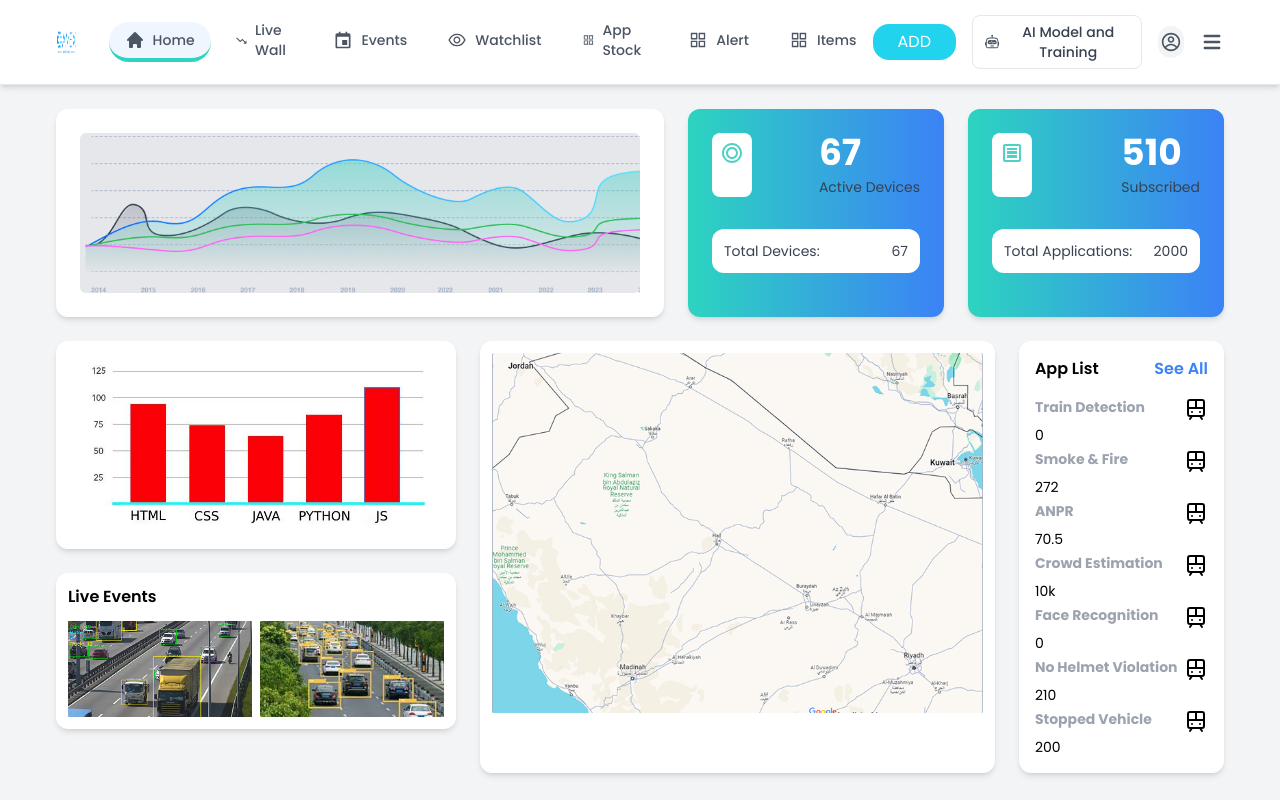
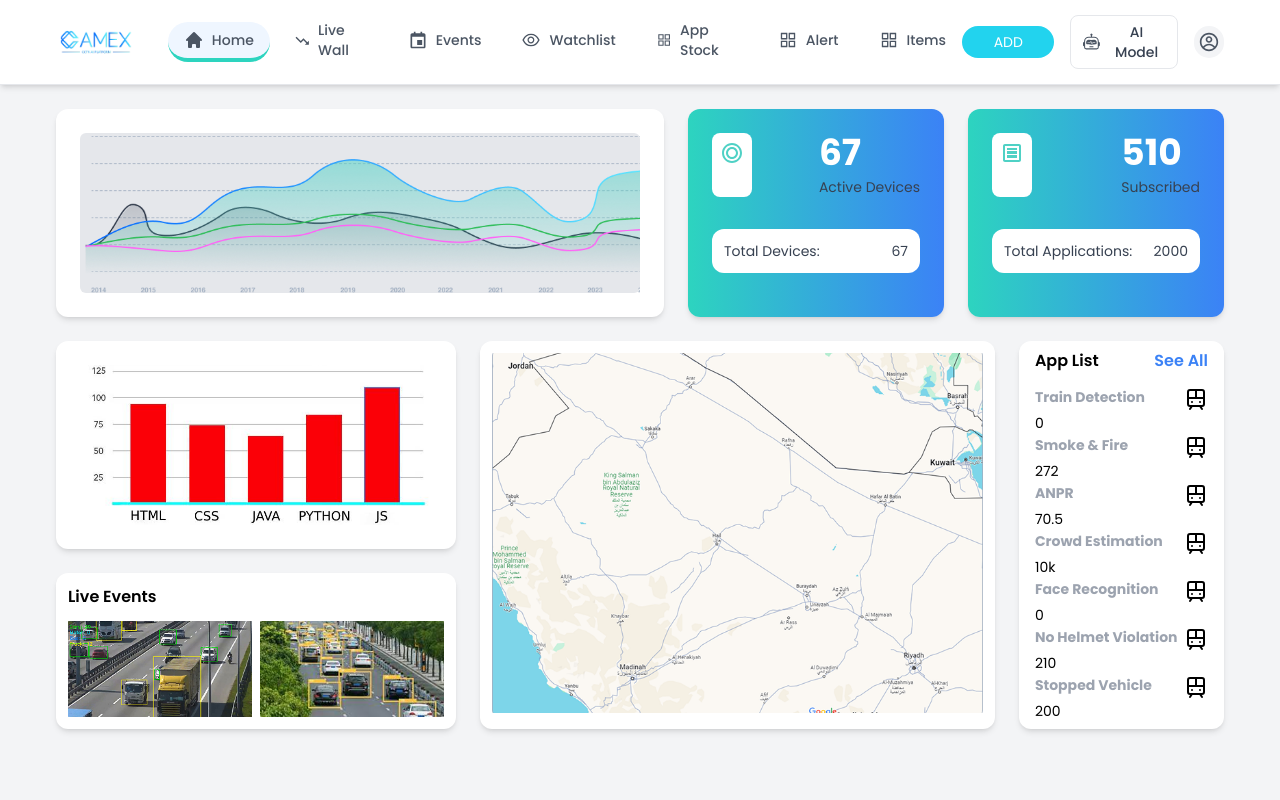
Before and after one commit to Yashaswale/Amex, a React (Create React App) app: page /home in a window 1280 px wide. Built offline with nearby package versions, Linux system fonts and the light colour scheme.

Commit message:
fixed navbar

```diff
--- a/src/components/navbar.jsx
+++ b/src/components/navbar.jsx
@@ -1,4 +1,4 @@
-import React, { useState } from 'react';
+import React, { useState, useEffect } from 'react';
 import { Link, useLocation } from 'react-router-dom';
 import { HiHome, HiMenu, HiX } from 'react-icons/hi';
 import { BiTrendingDown, BiCalendarEvent } from 'react-icons/bi';
@@ -10,12 +10,12 @@ const NavItem = ({ icon: Icon, text, active, to, closeMenu }) => (
   <Link
     to={to}
     onClick={closeMenu}
-    className={`flex items-center gap-2 px-4 py-2 rounded-full transition-all border-b-4 ${
+    className={`flex items-center gap-2 px-4 py-2 rounded-full transition-all border-b-4 w-full text-center justify-center lg:w-auto lg:text-left ${
       active ? 'border-teal-400 bg-blue-50' : 'border-transparent hover:bg-gray-50'
     } text-gray-600`}
   >
     <Icon className="text-xl" />
-    <span className="text-sm font-medium">{text}</span>
+    <span className="text-sm font-medium hidden lg:inline">{text}</span>
   </Link>
 );
 
@@ -23,75 +23,117 @@ const Navbar = () => {
   const location = useLocation();
   const currentPath = location.pathname;
   const [menuOpen, setMenuOpen] = useState(false);
+  const [isMobile, setIsMobile] = useState(window.innerWidth <= 1110);
+
+  // Handle responsive design based on screen width
+  useEffect(() => {
+    const handleResize = () => {
+      setIsMobile(window.innerWidth <= 1110);
+      if (window.innerWidth > 1110) {
+        setMenuOpen(false);
+      }
+    };
+
+    window.addEventListener('resize', handleResize);
+    return () => window.removeEventListener('resize', handleResize);
+  }, []);
+
+  // Prevent body scroll when mobile menu is open
+  useEffect(() => {
+    if (menuOpen) {
+      document.body.style.overflow = 'hidden';
+    } else {
+      document.body.style.overflow = 'unset';
+    }
+  }, [menuOpen]);
+
+  const navItems = [
+    { icon: HiHome, text: "Home", path: "/home" },
+    { icon: BiTrendingDown, text: "Live Wall", path: "/livewall" },
+    { icon: BiCalendarEvent, text: "Events", path: "/events" },
+    { icon: AiOutlineEye, text: "Watchlist", path: "/watchlist" },
+    { icon: AiOutlineAppstore, text: "App Stock", path: "/app-stock" },
+    { icon: AiOutlineAppstore, text: "Alert", path: "/alert" },
+    { icon: AiOutlineAppstore, text: "Items", path: "/items" }
+  ];
+
+  const renderNavItems = (mobile = false) => (
+    navItems.map((item, index) => (
+      <NavItem
+        key={index}
+        icon={item.icon}
+        text={item.text}
+        active={currentPath === item.path}
+        to={item.path}
+        closeMenu={() => setMenuOpen(false)}
+      />
+    ))
+  );
 
   return (
-    <nav className="flex items-center justify-between px-6 sm:px-14 py-3 bg-white border-b shadow-md">
+    <nav className="relative top-0 left-0 w-full z-50 flex items-center justify-between px-4 lg:px-14 py-3 bg-white border-b shadow-md">
       {/* Left Section */}
-      <div className="flex items-center gap-6 sm:gap-8">
+      <div className="flex items-center gap-4 lg:gap-8">
         {/* Logo */}
         <Link to="/home" className="flex items-center gap-1">
-          <img src="/logo.png" alt="AMEX" className="h-8" />
+          <img src="/logo.png" alt="AMEX" className="h-6 lg:h-8" />
         </Link>
 
         {/* Desktop Navigation */}
-        <div className="hidden sm:flex items-center gap-2">
-          <NavItem icon={HiHome} text="Home" active={currentPath === '/home'} to="/home" />
-          <NavItem icon={BiTrendingDown} text="Live Wall" active={currentPath === '/livewall'} to="/livewall" />
-          <NavItem icon={BiCalendarEvent} text="Events" active={currentPath === '/events'} to="/events" />
-          <NavItem icon={AiOutlineEye} text="Watchlist" active={currentPath === '/watchlist'} to="/watchlist" />
-          <NavItem icon={AiOutlineAppstore} text="App Stock" active={currentPath === '/app-stock'} to="/app-stock" />
-          <NavItem icon={AiOutlineAppstore} text="Alert" active={currentPath === '/alert'} to="/alert" />
-          <NavItem icon={AiOutlineAppstore} text="Items" active={currentPath === '/items'} to="/items" />
+        <div className="hidden lg:flex items-center gap-2">
+          {renderNavItems()}
         </div>
       </div>
 
       {/* Right Section */}
-      <div className="flex items-center gap-4">
+      <div className="flex items-center gap-2 lg:gap-4">
         {/* ADD Button */}
-        <button className="px-4 py-1.5 bg-cyan-400 text-white rounded-2xl hover:bg-cyan-500 transition w-24 hidden sm:block">
+        <button className="px-3 lg:px-4 py-1 lg:py-1.5 bg-cyan-400 text-white rounded-2xl hover:bg-cyan-500 transition w-16 lg:w-24 text-xs lg:text-sm">
           ADD
         </button>
 
         {/* AI Model and Training */}
-        <button className="hidden sm:flex items-center gap-2 px-3 py-1.5 border border-gray-200 rounded-lg hover:bg-gray-50">
-          <BsRobot className="text-lg text-gray-600" />
-          <span className="text-sm font-medium text-gray-700">AI Model and Training</span>
+        <button className="hidden lg:flex items-center gap-2 px-2 lg:px-3 py-1 lg:py-1.5 border border-gray-200 rounded-lg hover:bg-gray-50">
+          <BsRobot className="text-base lg:text-lg text-gray-600" />
+          <span className="text-xs lg:text-sm font-medium text-gray-700">AI Model</span>
         </button>
 
         {/* Profile */}
-        <button className="hidden sm:flex w-8 h-8 rounded-full bg-gray-100 items-center justify-center">
-          <CgProfile className="text-xl text-gray-600" />
+        <button className="hidden lg:flex w-6 h-6 lg:w-8 lg:h-8 rounded-full bg-gray-100 items-center justify-center">
+          <CgProfile className="text-base lg:text-xl text-gray-600" />
         </button>
 
         {/* Mobile Menu Toggle */}
-        <button onClick={() => setMenuOpen(!menuOpen)} className="2xl:hidden text-2xl text-gray-600">
+        <button
+          onClick={() => setMenuOpen(!menuOpen)}
+          className="lg:hidden text-2xl text-gray-600"
+        >
           {menuOpen ? <HiX /> : <HiMenu />}
         </button>
       </div>
 
       {/* Mobile Navigation Drawer */}
-      {menuOpen && (
-        <div className="absolute top-16 left-0 w-full bg-white shadow-lg flex flex-col items-center gap-3 py-4 sm:hidden">
-          <NavItem icon={HiHome} text="Home" active={currentPath === '/home'} to="/home" closeMenu={() => setMenuOpen(false)} />
-          <NavItem icon={BiTrendingDown} text="Live Wall" active={currentPath === '/livewall'} to="/livewall" closeMenu={() => setMenuOpen(false)} />
-          <NavItem icon={BiCalendarEvent} text="Events" active={currentPath === '/events'} to="/events" closeMenu={() => setMenuOpen(false)} />
-          <NavItem icon={AiOutlineEye} text="Watchlist" active={currentPath === '/watchlist'} to="/watchlist" closeMenu={() => setMenuOpen(false)} />
-          <NavItem icon={AiOutlineAppstore} text="App Stock" active={currentPath === '/app-stock'} to="/app-stock" closeMenu={() => setMenuOpen(false)} />
-          <NavItem icon={AiOutlineAppstore} text="Alert" active={currentPath === '/alert'} to="/alert" closeMenu={() => setMenuOpen(false)} />
-          <NavItem icon={AiOutlineAppstore} text="Items" active={currentPath === '/items'} to="/items" closeMenu={() => setMenuOpen(false)} />
+      {menuOpen && isMobile && (
+        <div
+          className="relative top-16 left-0 w-full h-[calc(100vh-4rem)] bg-white shadow-lg flex flex-col items-center gap-4 py-6 overflow-y-auto"
+          onClick={() => setMenuOpen(false)}
+        >
+          <div className="w-full px-4 flex flex-col items-center gap-4">
+            {renderNavItems(true)}
 
-          <button className="px-4 py-1.5 bg-cyan-400 text-white rounded-lg hover:bg-cyan-500 transition w-24">
+            <button className="px-4 py-1.5 bg-cyan-400 text-white rounded-lg hover:bg-cyan-500 transition w-full max-w-xs mt-4">
               ADD
             </button>
 
-          <button className="flex items-center gap-2 px-3 py-1.5 border border-gray-200 rounded-lg hover:bg-gray-50">
+            <button className="flex items-center gap-2 px-3 py-1.5 border border-gray-200 rounded-lg hover:bg-gray-50 w-full max-w-xs justify-center">
               <BsRobot className="text-lg text-gray-600" />
               <span className="text-sm font-medium text-gray-700">AI Model and Training</span>
             </button>
 
-          <button className="w-8 h-8 rounded-full bg-gray-100 flex items-center justify-center">
-            <CgProfile className="text-xl text-gray-600" />
+            <button className="w-10 h-10 rounded-full bg-gray-100 flex items-center justify-center mt-4">
+              <CgProfile className="text-2xl text-gray-600" />
             </button>
+          </div>
         </div>
       )}
     </nav>
--- a/src/components/toggeles/home.jsx
+++ b/src/components/toggeles/home.jsx
@@ -114,43 +114,43 @@ const Home = () => {
 
             {/* App List Section (20% of parent) */}
             <div className="w-[28.5%]">
-              <div className="bg-white p-4 rounded-xl shadow-md h-full hover:shadow-xl transition-shadow duration-300">
+              <div className="bg-white p-2 px-4 rounded-xl shadow-md h-full hover:shadow-xl transition-shadow duration-300">
                 <h3 className="font-semibold mb-3 flex justify-between">
                   <span>App List</span>
                   <span className="text-blue-500 cursor-pointer">See All</span>
                 </h3>
                 <ul className="text-sm">
-                  <li className="flex justify-between py-1">
+                  <li className="flex justify-between py-0.5">
                     <span className="font-bold text-gray-400">Train Detection</span>
                     <TramFront />
                   </li>
                   <span> 0 </span>
-                  <li className="flex justify-between py-1">
+                  <li className="flex justify-between py-0.5">
                     <span className="font-bold text-gray-400">Smoke & Fire</span>
                     <TramFront />
                   </li>
                   <span> 272 </span>
-                  <li className="flex justify-between py-1">
+                  <li className="flex justify-between py-0.5">
                     <span className="font-bold text-gray-400">ANPR</span>
                     <TramFront />
                   </li>
                   <span> 70.5 </span>
-                  <li className="flex justify-between py-1">
+                  <li className="flex justify-between py-0.5">
                     <span className="font-bold text-gray-400">Crowd Estimation</span>
                     <TramFront />
                   </li>
                   <span> 10k </span>
-                  <li className="flex justify-between py-1">
+                  <li className="flex justify-between py-0.5">
                     <span className="font-bold text-gray-400">Face Recognition</span>
                     <TramFront />
                   </li>
                   <span> 0 </span>
-                  <li className="flex justify-between py-1">
+                  <li className="flex justify-between py-0.5">
                     <span className="font-bold text-gray-400">No Helmet Violation</span>
                     <TramFront />
                   </li>
                   <span> 210 </span>
-                  <li className="flex justify-between py-1">
+                  <li className="flex justify-between py-0.5">
                     <span className="font-bold text-gray-400">Stopped Vehicle</span>
                     <TramFront />
                   </li>
--- a/src/components/toggeles/livewall.jsx
+++ b/src/components/toggeles/livewall.jsx
@@ -84,7 +84,7 @@ export default function FileExplorer() {
       <Navbar />
       <div className="flex flex-1 overflow-hidden">
 
-        <div className="w-64 overflow-y-auto p-2 px-4">
+        <div className="w-64 overflow-y-auto p-2 px-1">
           {/* Search Bar */}
           <div className="flex items-center bg-gray-100 px-4 py-2 rounded-full shadow-lg border border-gray-200 mb-6    ">
             <input
@@ -101,7 +101,7 @@ export default function FileExplorer() {
         <div className="flex-1 p-4 overflow-y-auto bg-gray-50">
           <div className="grid grid-cols-1 md:grid-cols-2 lg:grid-cols-3 gap-4">
             {images.map(image => (
-              <div key={image.id} className="bg-white rounded-md overflow-hidden shadow-sm border">
+              <div key={image.id} className="bg-white rounded-lg overflow-hidden shadow-sm border">
                 <div className="flex justify-between items-center p-2 bg-gray-100">
                   <span className="text-sm font-medium">{image.title}</span>
                   <div className="flex items-center gap-2">
@@ -122,7 +122,7 @@ export default function FileExplorer() {
       </div>
 
       <div className="absolute bottom-4 left-4">
-        <button className="rounded-full bg-primary text-white flex items-center px-3 py-2">
+        <button className="rounded-full bg-primary text-white bg-black flex items-center px-3 py-2">
           <Plus size={16} className="mr-1" />
           Add Folder
         </button>
```
Lines whose indentation alone changed are shown as unchanged.
